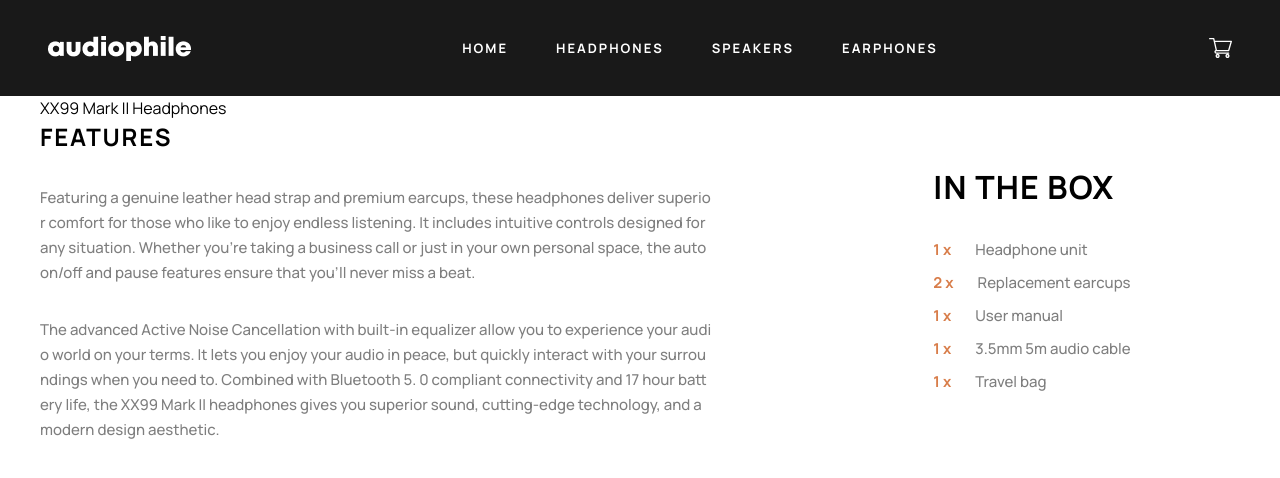
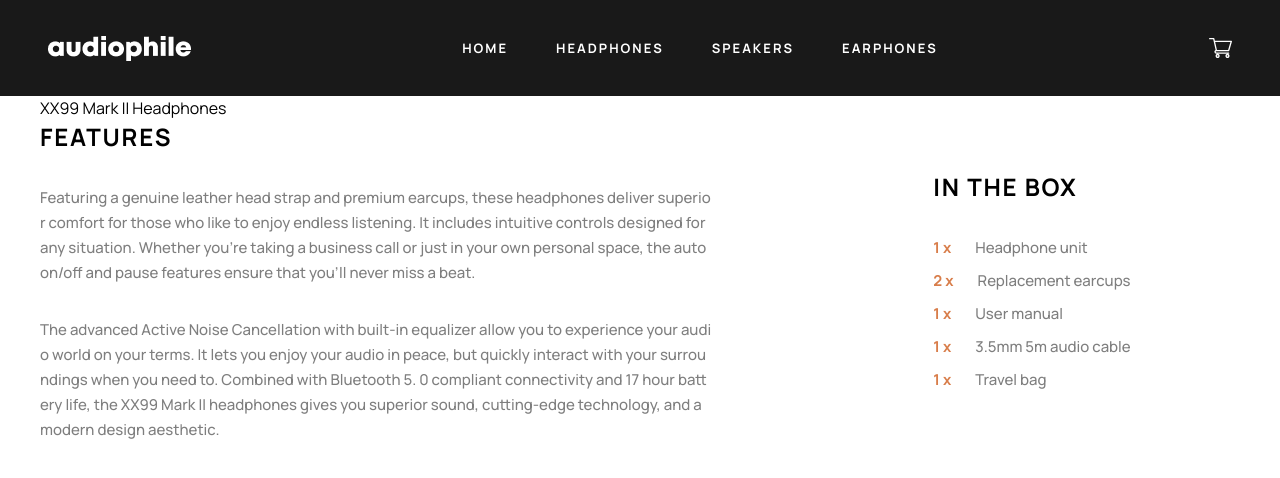
Before and after one commit to VitaliaSvirskaja/audiophile-ecommerce-website, a Next.js app: page /product/4 in a window 1280 px wide. Shown: the top 478 px of the page. Built offline with nearby package versions, Linux system fonts and the light colour scheme.

Commit message:
fixed styling of "included in the box" section

```diff
--- a/components/InTheBox.tsx
+++ b/components/InTheBox.tsx
@@ -6,8 +6,8 @@ interface Props {
 
 export const InTheBox = ({ includedItems }: Props) => {
   return (
-    <div className="m-auto flex max-w-screen-xl gap-6 max-sm:flex-col sm:gap-40 lg:flex-col lg:gap-8">
-      <div className="h3">In the box</div>
+    <div className="flex max-w-screen-xl gap-6 max-sm:flex-col sm:gap-40 lg:m-auto lg:flex-col lg:gap-8">
+      <div className="h5">In the box</div>
       <div>
         <ul className="flex flex-col gap-2">
           {includedItems?.map((includedItem) => (
```
